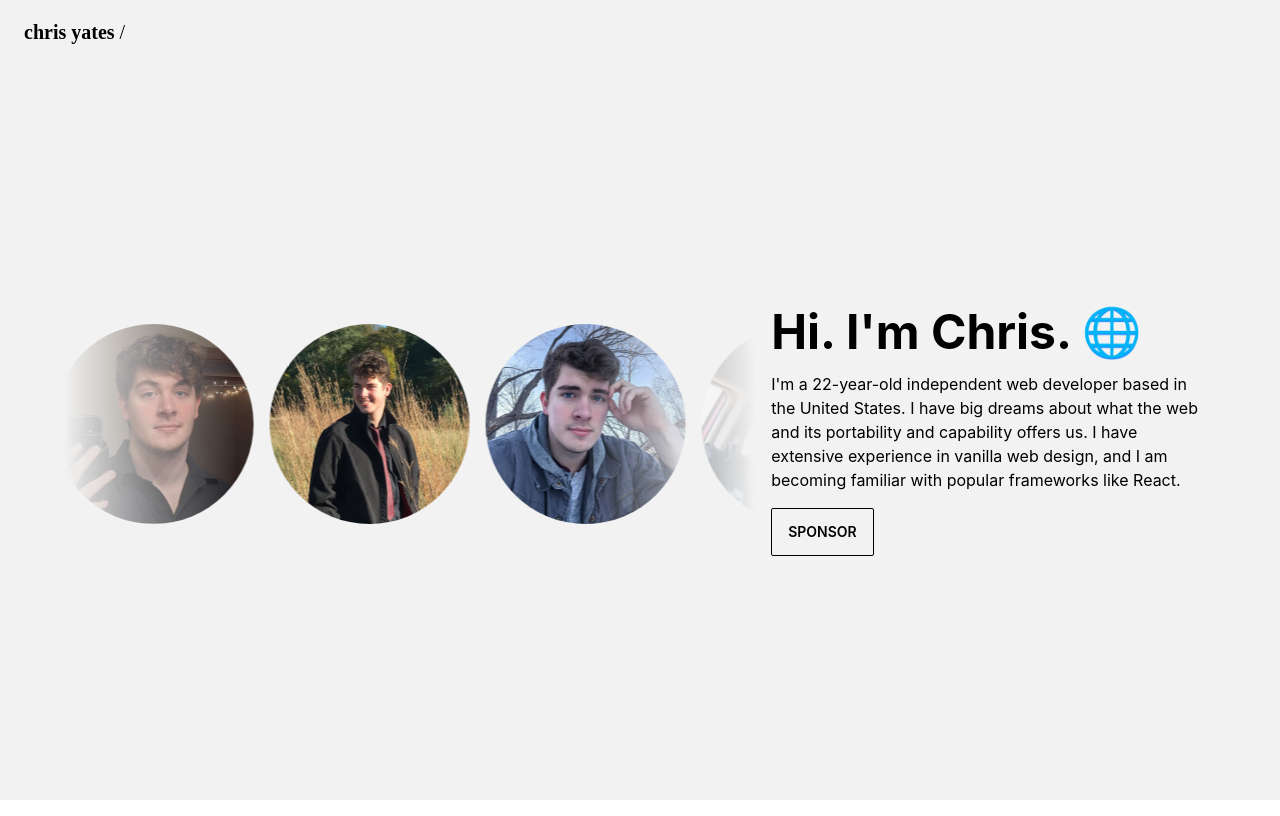
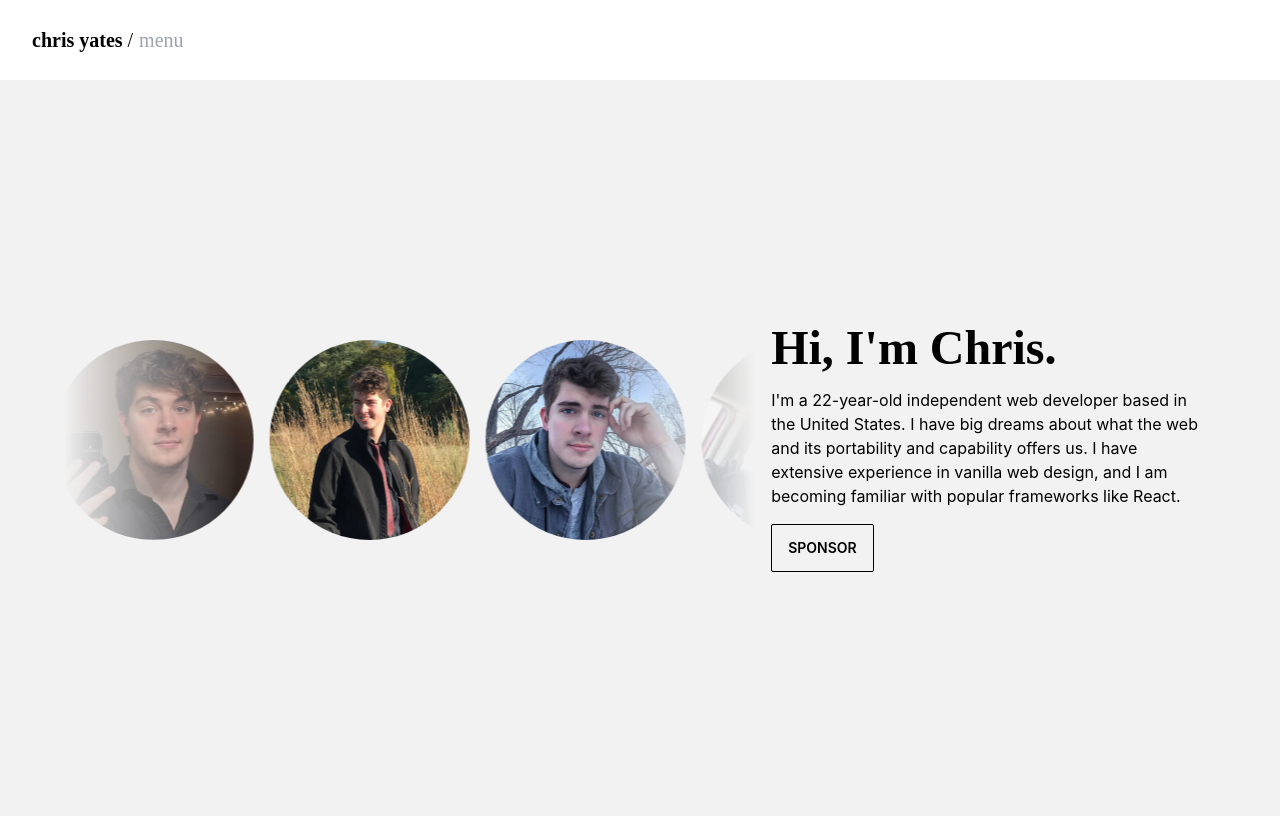
Before and after one commit to TotalChris/portfolio, a React (Create React App) app: page / in a window 1280 px wide. Built offline with nearby package versions, Linux system fonts and the light colour scheme; the HTML template or start-up script is replaced by a standard one.

Commit message:
Revert routing to default Finish custom navbar with suggestion chips Add react-icons

```diff
--- a/package.json
+++ b/package.json
@@ -9,6 +9,7 @@
     "daisyui": "^2.50.0",
     "react": "^18.2.0",
     "react-dom": "^18.2.0",
+    "react-icons": "^4.7.1",
     "react-router-dom": "^6.8.1",
     "react-scripts": "5.0.1",
     "web-vitals": "^2.1.4"
--- a/src/App.js
+++ b/src/App.js
@@ -17,6 +17,7 @@ function App() {
                 <Route path='/contact' element={<Contact />} />
                 <Route path='/resume' element={<Resume />} />
                 <Route path='/not-found' element={<NotFound />} />
+                <Route path='*' element={<NotFound />} />
             </Routes>
         </Router>
     </div>
--- a/src/components/Navbar.jsx
+++ b/src/components/Navbar.jsx
@@ -1,26 +1,75 @@
-import React, {useEffect, useState} from 'react';
-import {Link, useLocation} from "react-router-dom";
+import React, {useEffect, useRef, useState} from 'react';
+import {Link, useLocation, useNavigate} from "react-router-dom";
+import {BsArrowRightCircle} from 'react-icons/bs'
 
 const Navbar = () => {
 
     const location = useLocation();
+    const navigate = useNavigate();
+    const [path, setPath] = useState([]);
+    const [query, setQuery] = useState('');
+    const [fieldFocus, setFieldFocus] = useState(false);
 
-    const [path, setPath] = useState([]);
+    const headerRef = useRef()
 
     useEffect(() => {
         setPath(location.pathname.split('/'));
-        console.log(location.pathname)
     }, [location])
 
+    const handleFocus = () => {
+        setFieldFocus(true);
+
+    }
+
+    const handleBlur = (e) => {
+        if(e.relatedTarget == null){ //click is not within navbar
+            setFieldFocus(false);
+            setQuery('')
+        }
+
+    }
+
+
+    const handleSubmit = () => {
+        navigate(location.pathname + (location.pathname.length === 1 ? '' : '/') + query.toLowerCase());
+        setQuery('')
+        setFieldFocus(false);
+    }
+
     return (
-        <div className='navbar sticky'>
-            <h1 className='text-xl ml-4' style={{fontFamily: 'Roboto Mono'}}>
-                {
-                    path.map((itm, idx) => {
-                        return <p><Link className={(idx === 0 && 'font-bold') + ' hover:underline'} to={path.slice(0, idx+1).join('/')}>{idx === 0 ? 'chris yates' : itm}</Link>{idx + 1 !== path.length ? ' /' : ''}&nbsp;</p>;
-                    })
-                }
-            </h1>
+        <div tabIndex={0} onBlur={handleBlur} className={ 'collapse group ' + ( !fieldFocus ? 'collapse-close bg-white dark:bg-black' : 'collapse-open bg-neutral-100 dark:bg-neutral-900' )} style={{transition: 'background-color .3s ease-in-out'}}>
+            <div className='navbar sticky collapse-title'>
+                <h1 className='text-xl ml-4 w-full overflow-hidden relative' ref={headerRef} style={{fontFamily: 'Roboto Mono',}}>
+                    {(!fieldFocus && (
+                        path.map((itm, idx) => {
+                            return (!(itm === '' && idx + 1 === path.length) ?
+                                <p className='min-w-max'><Link className={(idx === 0 && 'font-bold') + ' hover:underline'} to={path.slice(0, idx+1).join('/')}>{idx === 0 ? 'chris yates' : itm}</Link>&nbsp;/&nbsp;</p>
+                                : '')
+                        })
+                    ))}
+                    <div onFocus={handleFocus} className='flex justify-center grow'>
+                        <input type='text' placeholder='menu' className='text-xl input input-ghost min-w-max mr-auto px-0 bg-transparent focus:outline-0 dark:text-white dark:focus:text-white' value={query} onChange={(e) => setQuery(e.target.value)}/>
+                        {( fieldFocus && (
+                                <button type='button' onClick={handleSubmit}>
+                                    <BsArrowRightCircle />
+                                </button>
+                            )
+                        )}
+                    </div>
+                </h1>
+            </div>
+            <div className="collapse-content bg-transparent text-primary-content ml-4 flex gap-3" style={{fontFamily: 'Roboto Mono'}}>
+                <div>Suggestions:</div>
+                {(path[1] === '' ? (
+                    <>
+                        <div className="badge badge-outline p-3 rounded-full text-black border-black dark:text-white dark:border-white hover:cursor-pointer" onClick={() => setQuery('contact')}>contact</div>
+                        <div className="badge badge-outline p-3 rounded-full text-black border-black dark:text-white dark:border-white hover:cursor-pointer" onClick={() => setQuery('resume')}>resume</div>
+                    </>
+                    ) : (
+                    <div className='text-neutral-500'> no suggestions</div>
+                ))}
+
+            </div>
         </div>
     );
 };
--- a/src/pages/Home.jsx
+++ b/src/pages/Home.jsx
@@ -24,7 +24,7 @@ const Home = () => {
             <div className="flex flex-col p-0 lg:flex-row lg:p-16 2xl:max-w-screen-2xl w-screen" style={{gap: '16px',}}>
                 <SlowPhotoCarousel images={[Chris1, Chris2, Chris3, Chris4, Chris5, Chris6, Chris7, Chris8, Chris9, Chris10, Chris11, Chris12, Chris13]} className='lg:w-3/5'/>
                 <div className='lg:min-w-1/2 lg:p-0 p-8 flex flex-col justify-between'>
-                    <h1 className="text-5xl font-bold">Hi. I'm Chris. 🌐</h1>
+                    <h1 className="text-5xl font-bold" style={{fontFamily: 'Roboto Mono',}}>Hi, I'm Chris.</h1>
                     <p className='py-4' style={{maxWidth: '440px'}}>I'm a 22-year-old independent web developer based in the United States. I have big dreams about what the web and its portability and capability offers us. I have extensive experience in vanilla web design, and I am becoming familiar with popular frameworks like React.</p>
                     <div className='flex sm:flex-row flex-col gap-1'>
                         {/* <button className="btn btn-primary dark:text-black dark:bg-white dark:hover:text-black dark:hover:bg-white" onClick={() => {navigate('/resume')}}>My Resume</button> */}
```
Also changed, not shown: public/manifest.json, 1 other file (tests, documents, lock files or other folders).
